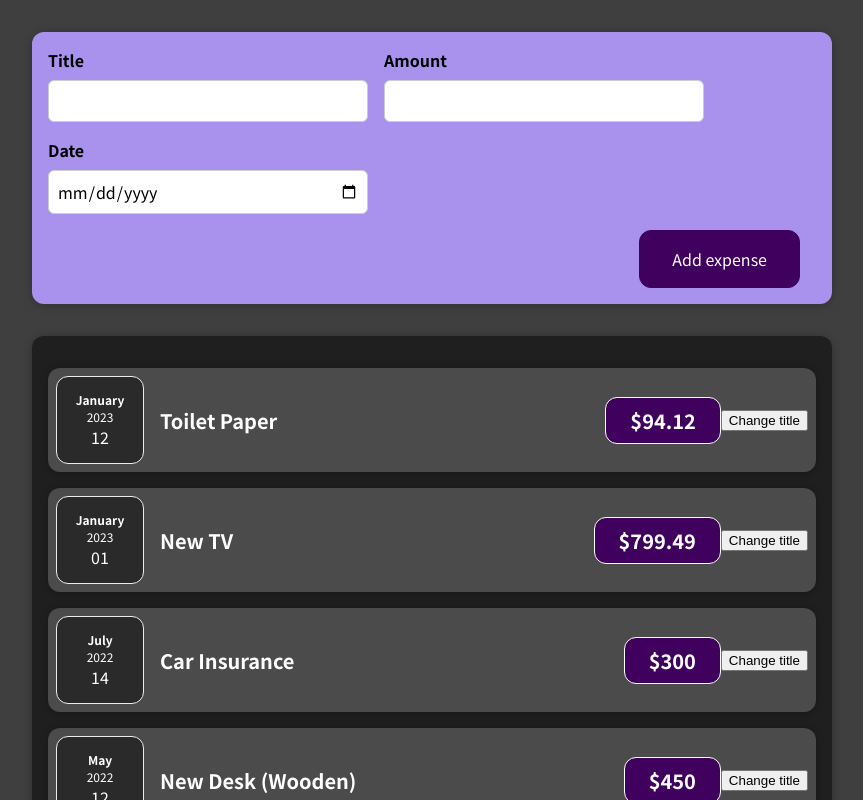
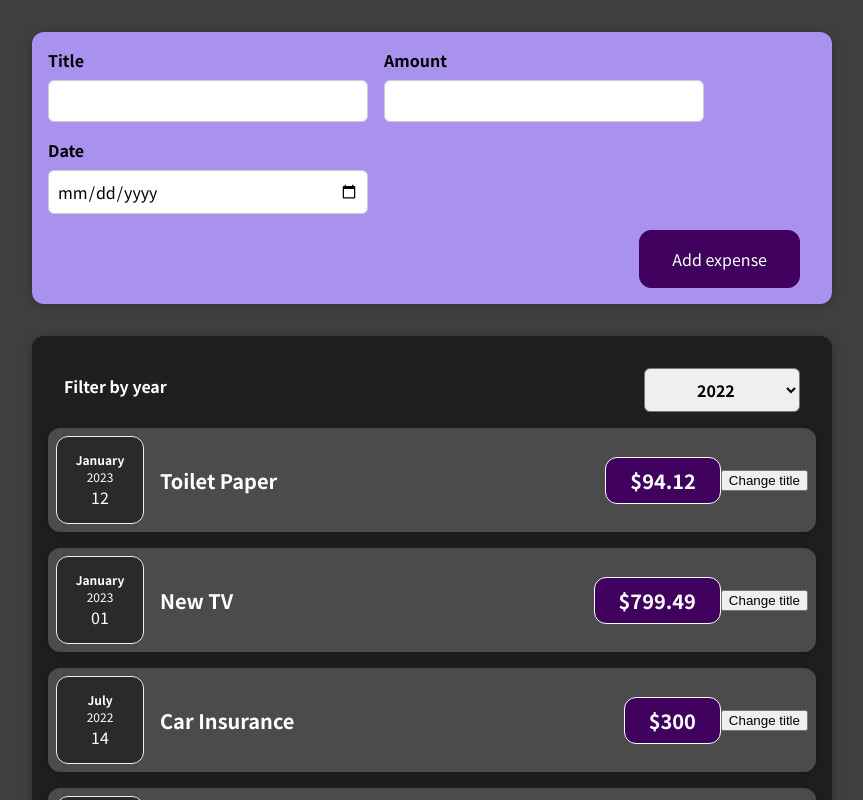
Before and after one commit to nissevahavahe/react-first-project, a React (Create React App) app: page / in a window 1280 px wide. Shown: the top 800 px of the page, without its empty margins (208-1071 px from the left). Built offline with nearby package versions, Linux system fonts and the light colour scheme.

Commit message:
Lisätty expense filtterin alkulogiikka

```diff
--- a/src/components/Expenses/Expenses.js
+++ b/src/components/Expenses/Expenses.js
@@ -1,7 +1,9 @@
-import React from 'react'
+import React, {useState} from 'react'
 import './Expenses.css'
 import ExpenseItem from './ExpenseItem.js';
 import Card from '../UI/Card';
+import ExpensesFilter from './ExpensesFilter';
+
 const Expenses = (props) =>{
 
     const object = props.expenses.map((items, index) =>(
@@ -12,9 +14,16 @@
             date={items.date}/>
 
     ))
+    const [filteredYear, setFilteredYear] = useState('2023');
+    const filterChangeHandler = (selectedYear) => {
+        //console.log('Expenses.js')
+        //console.log(selectedYear);
+        setFilteredYear(selectedYear)
+    }
 
     return(
         <Card className="expenses">
+            <ExpensesFilter selected={filteredYear} onChangeFilter={filterChangeHandler} />
             {object}
         </Card>
     )
--- /dev/null
+++ b/src/components/Expenses/ExpensesFilter.css
@@ -0,0 +1,24 @@
+.expenses-filter {
+  color: white;
+  padding: 0 1rem;
+}
+
+.expenses-filter__control {
+  display: flex;
+  width: 100%;
+  align-items: center;
+  justify-content: space-between;
+  margin: 1rem 0;
+}
+
+.expenses-filter label {
+  font-weight: bold;
+  margin-bottom: 0.5rem;
+}
+
+.expenses-filter select {
+  font: inherit;
+  padding: 0.5rem 3rem;
+  font-weight: bold;
+  border-radius: 6px;
+}
--- /dev/null
+++ b/src/components/Expenses/ExpensesFilter.js
@@ -0,0 +1,27 @@
+import React from 'react';
+
+import './ExpensesFilter.css';
+
+const ExpensesFilter = (props) => {
+
+
+  const dropdownChangeHandler = (event) => {
+    props.onChangeFilter(event.target.value);
+  }
+
+  return (
+    <div className='expenses-filter'>
+      <div className='expenses-filter__control'>
+        <label>Filter by year</label>
+        <select onChange={dropdownChangeHandler}>
+          <option value='2022'>2022</option>
+          <option value='2021'>2021</option>
+          <option value='2020'>2020</option>
+          <option value='2019'>2019</option>
+        </select>
+      </div>
+    </div>
+  );
+};
+
+export default ExpensesFilter;
```
